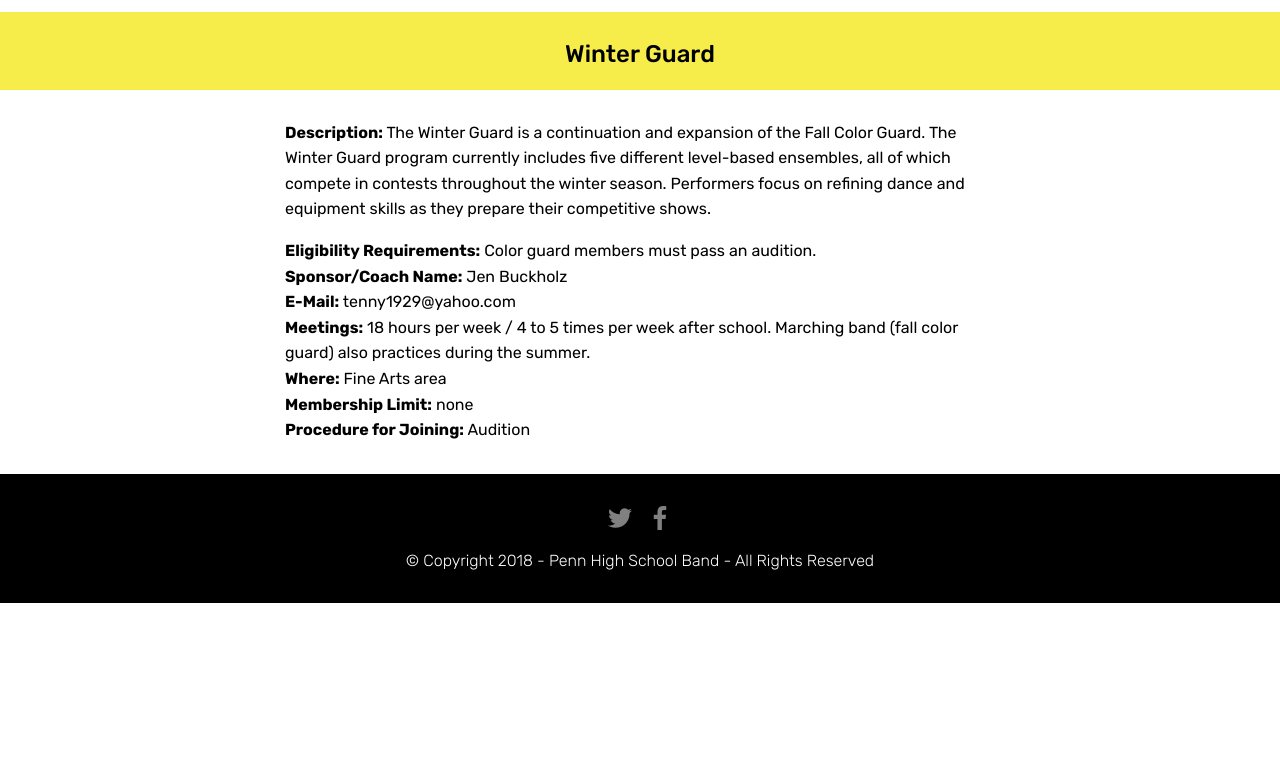
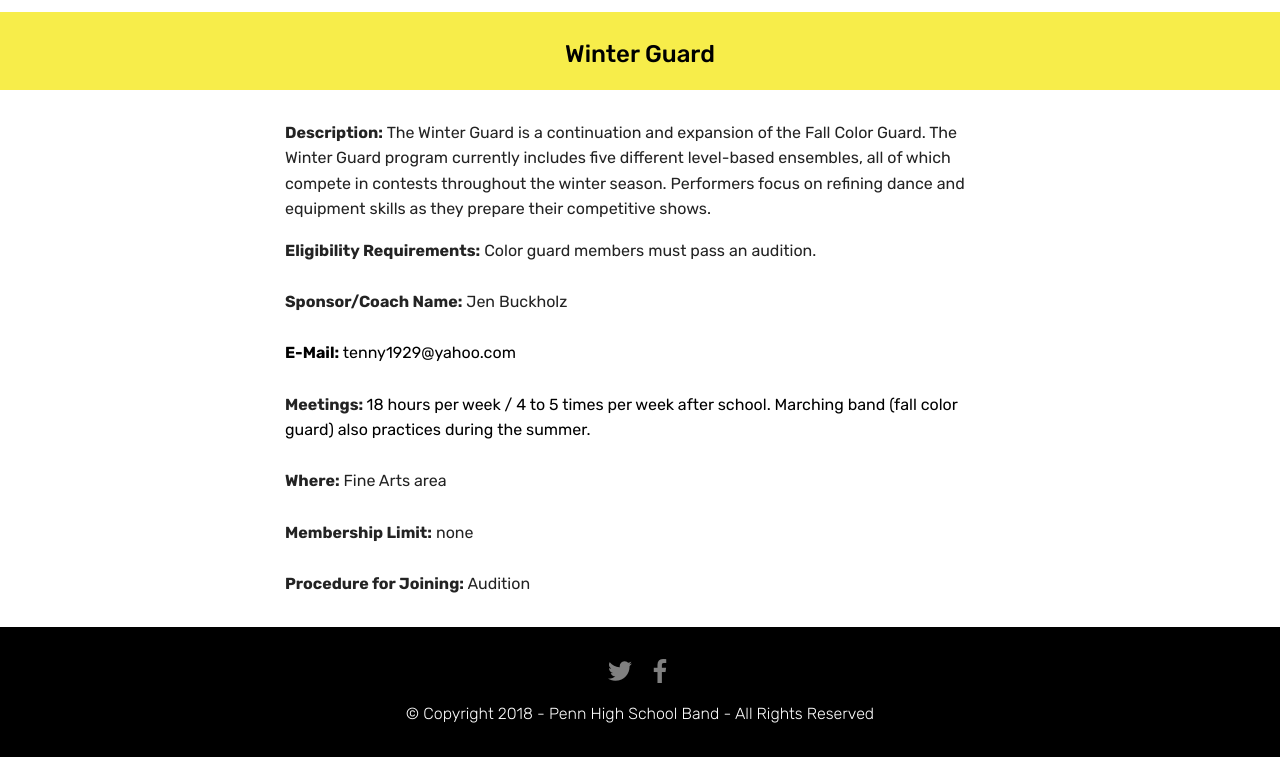
Before and after one commit to misterakers/misterakers.github.io, a plain HTML site: page page3.html in a window 1280 px wide. Shown: the part 796-1553 px from the top of the page. Before the commit the page ends 1399 px from the top, so only its background shows below. Drawn offline with Linux system fonts and the light colour scheme.

Commit message:
create github pages

```diff
--- a/page3.html
+++ b/page3.html
@@ -59,7 +59,7 @@
     </nav>
 </section>
 
-<section class="engine"><a href="https://mobirise.ws/f">simple site maker</a></section><section class="mbr-section content5 cid-qQfmnb1iSc" id="content5-18">
+<section class="engine"><a href="https://mobirise.ws/m">drag and drop site creator</a></section><section class="mbr-section content5 cid-qQfmnb1iSc" id="content5-18">
 
 
 
@@ -130,26 +130,23 @@
     </div>
 </section>
 
-<section class="mbr-section article content1 cid-qQfny5FucF" id="content1-1d">
+<section class="mbr-section article content1 cid-qQgfde5vKA" id="content1-57">
 
 
 
     <div class="container">
         <div class="media-container-row">
-            <div class="mbr-text col-12 col-md-8 mbr-fonts-style display-7"><p><strong>Description:</strong> The Winter Guard is a continuation and expansion of the Fall Color Guard.  The Winter Guard program currently includes five different level-based ensembles, all of which compete in contests throughout the winter season.  Performers focus on refining dance and equipment skills as they prepare their competitive shows.
-</p><p></p><div><strong>Eligibility Requirements:</strong> Color guard members must pass an audition.
-</div><div>
-</div><div><strong>Sponsor/Coach Name:</strong> Jen Buckholz
-</div><div>
-</div><div><strong>E-Mail:</strong> tenny1929@yahoo.com
-</div><div>
-</div><div><strong>Meetings:</strong> 18 hours per week / 4 to 5 times per week after school. Marching band (fall color guard) also practices during the summer.
-</div><div>
-</div><div><strong>Where:</strong> Fine Arts area
-</div><div>
-</div><div><strong>Membership Limit:</strong> none
-</div><div>
-</div><div><strong>Procedure for Joining:</strong> Audition</div><p></p></div>
+            <div class="mbr-text col-12 col-md-8 mbr-fonts-style display-7"><p><span style="font-size: 1rem; color: rgb(35, 35, 35);"><strong>Description:</strong>&nbsp;The Winter Guard is a continuation and expansion of the Fall Color Guard. The Winter Guard program currently includes five different level-based ensembles, all of which compete in contests throughout the winter season. Performers focus on refining dance and equipment skills as they prepare their competitive shows.</span><span style="font-size: 1rem; color: rgb(35, 35, 35);">&nbsp;</span><br></p><p></p><div><font color="#232323"><strong>Eligibility Requirements:</strong> Color guard members must pass an audition.
+</font></div><div><font color="#232323">
+</font></div><div><font color="#232323"><strong><br></strong></font></div><div><font color="#232323"><strong>Sponsor/Coach Name:</strong> Jen Buckholz
+</font></div><div><font color="#232323">
+</font></div><div><font color="#232323"><br></font><strong>E-Mail:</strong><span style="font-size: 1rem;"> tenny1929@yahoo.com&nbsp;</span></div><div><font color="#232323">
+</font></div><div><font color="#232323"><strong><br></strong></font></div><div><font color="#232323"><strong>Meetings:&nbsp;</strong></font><span style="font-size: 1rem;">18 hours per week / 4 to 5 times per week after school.&nbsp;</span><span style="font-size: 1rem;">Marching band (fall color guard) also practices during&nbsp;</span><span style="font-size: 1rem;">the summer.&nbsp;</span></div><div><font color="#232323">
+</font></div><div><font color="#232323"><strong><br></strong></font></div><div><font color="#232323"><strong>Where:</strong> Fine Arts area
+</font></div><div><font color="#232323">
+</font></div><div><font color="#232323"><strong><br></strong></font></div><div><font color="#232323"><strong>Membership Limit:</strong> none
+</font></div><div><font color="#232323">
+</font></div><div><font color="#232323"><strong><br></strong></font></div><div><font color="#232323"><strong>Procedure for Joining:</strong> Audition</font></div><p></p></div>
         </div>
     </div>
 </section>
```
Also changed, not shown: index.html (+1 -1 lines), page2.html (+1 -1 lines), page4.html (+1 -1 lines), page5.html (+1 -1 lines), page6.html (+1 -1 lines), page7.html (+1 -1 lines), page8.html (+1 -1 lines), assets/mobirise/css/mbr-additional.css, 1 other file.
